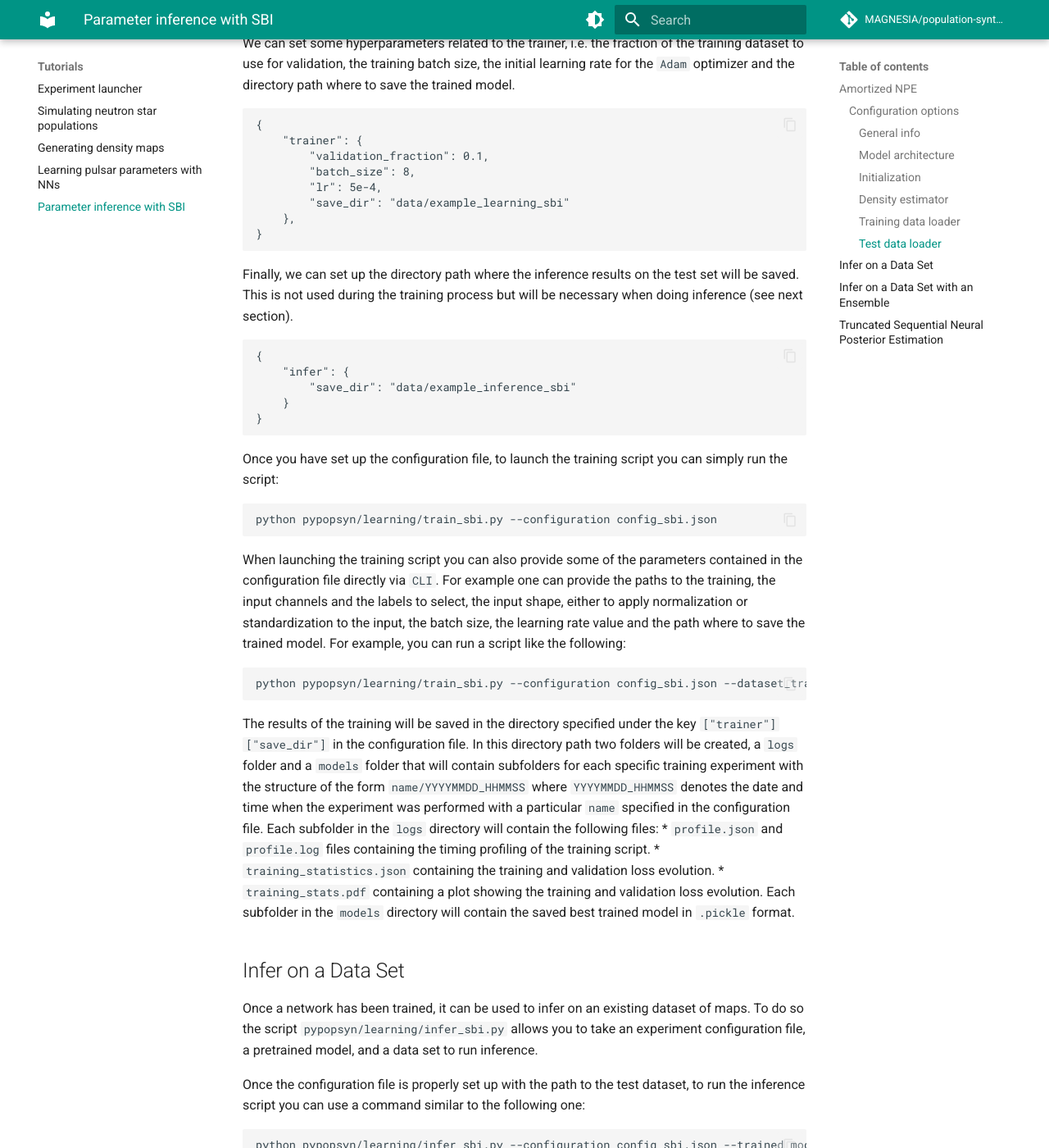
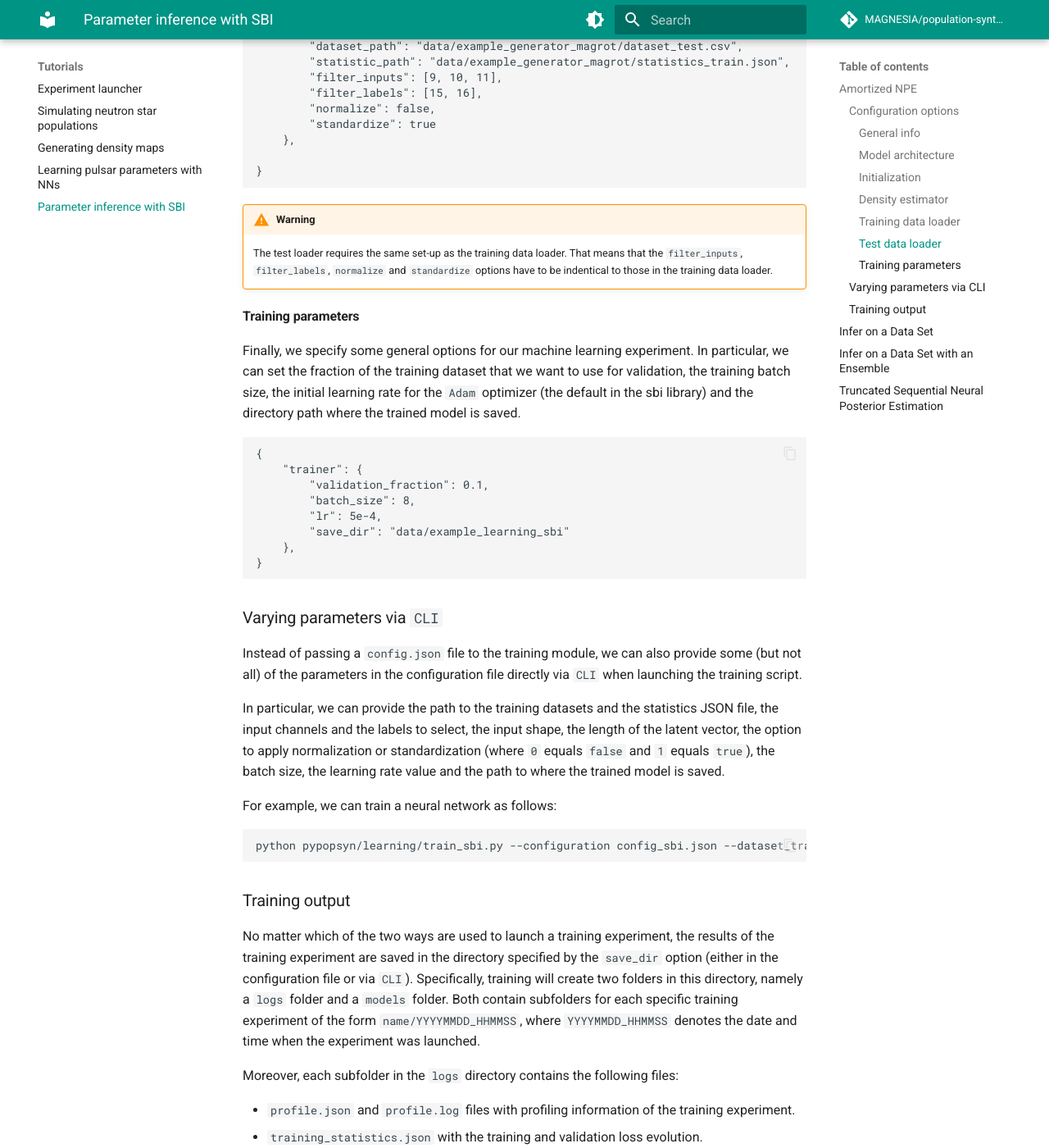
Before and after one commit to ice-csic-astroexotic/ML-Poppyns, an MkDocs documentation site: the page built from docs/tutorials/learning_tutorial_sbi.md, in a window 1280 px wide and 1400 px high, scrolled down 4057 px. Shown: the whole window at 82% size. Built offline with MkDocs 1.6.1 and Material for MkDocs 9.7.7, drawn with Linux system fonts in a browser that asks for light colours; formulas are drawn with MathJax 3; comment, search, counter and statistics services are not loaded; some of the changed text lies outside the part shown.

Commit message:
Adjusting text for clarity; Part III.

````diff
--- a/docs/tutorials/learning_tutorial_sbi.md
+++ b/docs/tutorials/learning_tutorial_sbi.md
@@ -18,6 +18,11 @@
 approximate the posterior distributions of the input parameters. In this case, the inference is amortized, which
 implies that the trained model is able to predict a posterior distribution for any synthetic population of neutron
 stars. This computation is very fast, because inference corresponds to a simple forward pass through the network.
+
+!!! example
+
+    An example of the following training and inference scripts is presented in
+    `tutorials/tutorial_notebooks/08_learning_sbi_tutorial.ipynb`.
 
 To perform our NPE using a dataset composed of heatmaps or 2D arrays of our synthetic pulsar populations (see
 [Generating density maps](generator_tutorial.md) for details) we use the script `pypopsyn/learning/train_sbi.py` as
@@ -138,7 +143,8 @@
 ```
 To select certain input channels, we specify a list containing the indices corresponding to
 the input channels we would like to consider. In the data loader example above, we opt for the input channels
-`survey_PMPS_ppdot_map`, `survey_SMPS_ppdot_map`, `survey_HTRU_ppdot_map` (indices 9, 10, 11) and the labels `B_initial_log10_mean` and `P_initial_log10_mean` (indices 15, 16).
+`survey_PMPS_ppdot_map`, `survey_SMPS_ppdot_map`, `survey_HTRU_ppdot_map` (indices 9, 10, 11) and the labels
+`B_initial_log10_mean` and `P_initial_log10_mean` (indices 15, 16).
 
 !!! warning
 
@@ -146,17 +152,21 @@
     match the channel input dimension and number of output dimension of the neural network.
     Otherwise an error is produced.
 
-Finally, our training data loader enables us to specify if we want to shuffle our training data before passing it
-through the neural network and whether we activate on-the-fly normalization or standardization (both are mutually
+Finally, our training data loader enables us to activate on-the-fly normalization or standardization (both are mutually
 exclusive) for the input maps and ground truths (labels). Both take advantage of the statistical information contained
 in the `statistics_train.json` file. For normalization, the input channels will have values in the range between 0 and 1.
 If standardized, the input channels have values centred around 0 and range approximately between -1 and 1.
 
+!!! note
+
+    The training dataset is also used for validation. This is automatically handled through sbi. We therefore do
+    not require a separate validation data loader. We can specify the corresponding validation fraction as outlined
+    below.
+
 #### Test data loader
 
-We need to provide a loader for the test set using the `test_data_loader`.
-Such loader must have the same `filter_inputs` and `filter_labels` and the same `normalize` or `standardize`.
-In fact, what matters is that both of them are compatible with the network's input shape.
+In addition to the training data loader, we also require a loader for the test set. An example would look like
+this
 ```commandline
 {
     "test_data_loader": {
@@ -171,7 +181,15 @@
 }
 ```
 
-We can set some hyperparameters related to the trainer, i.e. the fraction of the training dataset to use for validation, the training batch size, the initial learning rate for the `Adam` optimizer and the directory path where to save the trained model.
+!!! warning
+
+    The test loader requires the same set-up as the training data loader. That means that the `filter_inputs`,
+    `filter_labels`, `normalize` and `standardize` options have to be indentical to those in the training data loader.
+
+#### Training parameters
+
+Finally, we specify some general options for our machine learning experiment. In particular, we can set the fraction
+of the training dataset that we want to use for validation, the training batch size, the initial learning rate for the `Adam` optimizer (the default in the sbi library) and the directory path where the trained model is saved.
 ```commandline
 {
     "trainer": {
@@ -183,7 +201,41 @@
 }
 ```
 
-Finally, we can set up the directory path where the inference results on the test set will be saved.
+### Varying parameters via `CLI`
+
+Instead of passing a `config.json` file to the training module, we can also provide some (but not all) of the
+parameters in the configuration file directly via `CLI` when launching the training script.
+
+In particular, we can provide the path to the training datasets and the statistics JSON file,
+the input channels and the labels to select, the input shape, the length of the latent vector, the option to
+apply normalization or standardization (where `0` equals `false` and `1` equals `true`), the batch size, the learning
+rate value and the path to where the trained model is saved.
+
+For example, we can train a neural network as follows:
+```commandline
+python pypopsyn/learning/train_sbi.py --configuration config_sbi.json --dataset_training data/example_generator_magrot/dataset_train.csv --dataset_statistics data/example_generator_magrot/statistics_train.json --filter_inputs 9 10 11 --filter_labels 12 13 --input_shape 3 32 32 --len_output_layer 32 --standardize 1 --batch_size 1 --lr 1e-5 --save_dir data/example_learning_sbi
+```
+
+### Training output
+
+No matter which of the two ways are used to launch a training experiment, the results of the training experiment are
+saved in the directory specified by the `save_dir` option (either in the configuration file or via `CLI`). Specifically,
+training will create two folders in this directory, namely a `logs` folder and a `models` folder. Both contain
+subfolders for each specific training experiment of the form `name/YYYYMMDD_HHMMSS`, where `YYYYMMDD_HHMMSS` denotes
+the date and time when the experiment was launched.
+
+Moreover, each subfolder in the `logs` directory contains the following files:
+
+* `profile.json` and `profile.log` files with profiling information of the training experiment.
+* `training_statistics.json` with the training and validation loss evolution.
+* `training_stats.pdf` with a plot showing the training and validation loss evolution.
+
+Finally, each subfolder in the `models` directory contains the saved best trained model in `.pickle` format. This
+model will be used for the inferring on an unseen dataset as outlined below.
+
+## Infer on a Data Set
+
+Moreover, we can set up the directory path to where the inference results on the test set will be saved.
 This is not used during the training process but will be necessary when doing inference (see next section).
 ```commandline
 {
@@ -192,29 +244,6 @@
     }
 }
 ```
-
-Once you have set up the configuration file, to launch the training script you can simply run the script:
-```commandline
-python pypopsyn/learning/train_sbi.py --configuration config_sbi.json
-```
-
-When launching the training script you can also provide some of the parameters contained in the configuration file directly via `CLI`.
-For example one can provide the paths to the training, the input channels and the labels to select, the input shape, either to apply normalization or standardization to the input, the batch size, the learning rate value and the path where to save the trained model.
-For example, you can run a script like the following:
-```commandline
-python pypopsyn/learning/train_sbi.py --configuration config_sbi.json --dataset_training data/example_generator_magrot/dataset_train.csv --dataset_statistics data/example_generator_magrot/statistics_train.json --filter_inputs 9 10 11 --filter_labels 12 13 --input_shape 3 32 32 --len_output_layer 32 --standardize 1 --batch_size 1 --lr 1e-5 --save_dir data/example_learning_sbi
-```
-
-The results of the training will be saved in the directory specified under the key `["trainer"]["save_dir"]` in the configuration file.
-In this directory path two folders will be created, a `logs` folder and a `models` folder that will contain subfolders for each specific training experiment with the structure of the form `name/YYYYMMDD_HHMMSS` where `YYYYMMDD_HHMMSS` denotes the date and time when the experiment was performed with a particular `name` specified in the configuration file.
-Each subfolder in the `logs` directory will contain the following files:
-* `profile.json` and `profile.log` files containing the timing profiling of the training script.
-* `training_statistics.json` containing the training and validation loss evolution.
-* `training_stats.pdf` containing a plot showing the training and validation loss evolution.
-Each subfolder in the `models` directory will contain the saved best trained model in `.pickle` format.
-
-
-## Infer on a Data Set
 
 Once a network has been trained, it can be used to infer on an existing dataset of maps.
 To do so the script `pypopsyn/learning/infer_sbi.py` allows you to take an experiment configuration file, a pretrained model, and a data set to run inference.
@@ -234,10 +263,6 @@
 * `coverage_plot.pdf` and `coverage_probability.npy` files will contain the results of the coverage probability diagnostic test.
 You could also specify the argument `--corner_plot True` while launching the script in order to produce and save the posterior corner plots in `.pdf` format and the posterior samples in `.pt` format for each of the test samples.
 
-!!! example
-
-    To see a tutorial example for how to use these training and inference scripts you can look at the notebook in `tutorials/tutorial_notebooks/08_learning_sbi_tutorial.ipynb`.
-
 
 ## Infer on a Data Set with an Ensemble
 
````
